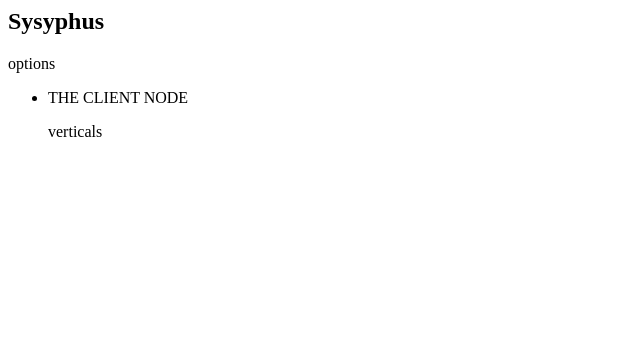
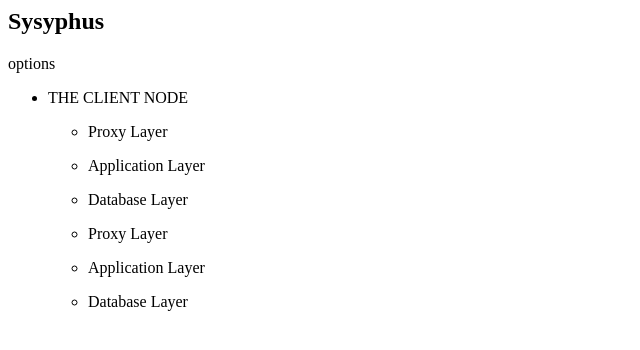
Before and after one commit to louisscruz/system-design-simulator, a React app: page /#/ in a window 1280 px wide. Shown: the top 350 px of the page, without its empty margins (0-640 px from the left). Built offline with nearby package versions, Linux system fonts and the light colour scheme; the HTML template or start-up script is replaced by a standard one.

Commit message:
Add initial vertical rendering

```diff
--- a/components/SystemComposition/SystemCompositionIndex.jsx
+++ b/components/SystemComposition/SystemCompositionIndex.jsx
@@ -1,7 +1,9 @@
 import React from 'react';
+import PropTypes from 'prop-types';
+import shortid from 'shortid';
 
 import ClientNode from './ClientNode';
-import SystemNode from './SystemNode';
+import SystemVertical from './SystemVertical';
 
 class SystemCompositionIndex extends React.Component {
   constructor(props) {
@@ -10,7 +12,10 @@ class SystemCompositionIndex extends React.Component {
   }
 
   verticals() {
-    return (<p>verticals</p>);
+    const { verticals } = this.props.system;
+    return Object.keys(verticals).map(idx => (
+      <SystemVertical key={shortid.generate()} vertical={verticals[idx]} />
+    ));
   }
 
   render() {
@@ -25,4 +30,15 @@ class SystemCompositionIndex extends React.Component {
   }
 }
 
+SystemCompositionIndex.propTypes = {
+  system: PropTypes.object.isRequired,
+};
+
+SystemCompositionIndex.defaultProps = {
+  system: {
+    client: {},
+    verticals: [],
+  },
+};
+
 export default SystemCompositionIndex;
--- /dev/null
+++ b/components/SystemComposition/SystemVertical.jsx
@@ -0,0 +1,21 @@
+import React from 'react';
+import PropTypes from 'prop-types';
+import shortid from 'shortid';
+
+import SystemNode from './SystemNode';
+
+function SystemVertical({ vertical }) {
+  return (
+    <ul>
+      {vertical.map(el => (
+        <SystemNode key={shortid.generate()}><p>{el.name}</p></SystemNode>
+      ))}
+    </ul>
+  );
+}
+
+SystemVertical.propTypes = {
+  vertical: PropTypes.array.isRequired,
+};
+
+export default SystemVertical;
--- a/components/SystemComposition/index.js
+++ b/components/SystemComposition/index.js
@@ -2,10 +2,12 @@ import SystemCompositionOptions from './SystemCompositionOptions';
 import SystemCompositionIndex from './SystemCompositionIndex';
 import SystemNode from './SystemNode';
 import ClientNode from './ClientNode';
+import SystemVertical from './SystemVertical';
 
 export {
   SystemCompositionOptions,
   SystemCompositionIndex,
   SystemNode,
   ClientNode,
+  SystemVertical,
 };
--- a/components/SystemDesigner/SystemDesigner.jsx
+++ b/components/SystemDesigner/SystemDesigner.jsx
@@ -5,11 +5,13 @@ import {
   SystemCompositionIndex,
 } from '../SystemComposition';
 
+import { twoVerticalSystem } from '../mocks/systems';
+
 function SystemDesigner() {
   return (
     <div>
       <SystemCompositionOptions />
-      <SystemCompositionIndex />
+      <SystemCompositionIndex system={twoVerticalSystem} />
     </div>
   );
 }
--- /dev/null
+++ b/components/mocks/systems.js
@@ -0,0 +1,42 @@
+export const simpleSystem = {
+  clientNode: {
+    count: 1000,
+  },
+  verticals: {
+    0: [
+      {
+        name: 'Proxy Layer',
+      }, {
+        name: 'Application Layer',
+      }, {
+        name: 'Database Layer',
+      },
+    ],
+  },
+};
+
+export const twoVerticalSystem = {
+  clientNode: {
+    count: 1000,
+  },
+  verticals: {
+    0: [
+      {
+        name: 'Proxy Layer',
+      }, {
+        name: 'Application Layer',
+      }, {
+        name: 'Database Layer',
+      },
+    ],
+    1: [
+      {
+        name: 'Proxy Layer',
+      }, {
+        name: 'Application Layer',
+      }, {
+        name: 'Database Layer',
+      },
+    ],
+  },
+};
--- a/package.json
+++ b/package.json
@@ -19,6 +19,7 @@
     "react": "^15.6.1",
     "react-dom": "^15.6.1",
     "react-router-dom": "^4.2.2",
+    "shortid": "^2.2.8",
     "webpack": "^3.5.6"
   },
   "devDependencies": {
```
Also changed, not shown: 1 other file (tests, documents, lock files or other folders).
